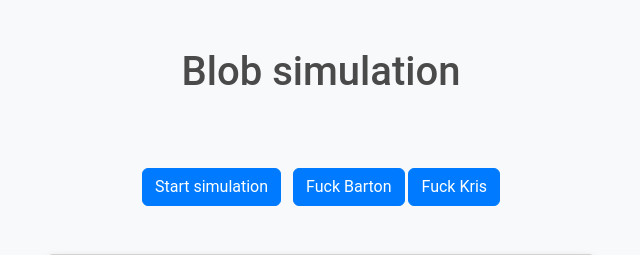
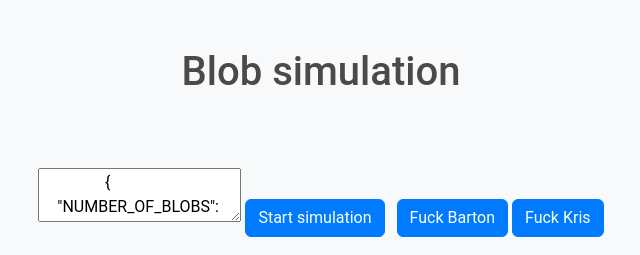
Before and after one commit to qymaensheel/green_beard_altruism, a Flask app: page / in a window 1280 px wide. Shown: the top 255 px of the page, without its empty margins (319-959 px from the left). Run offline with Flask 3, Linux system fonts and the light colour scheme; some libraries are stand-ins or nearby versions.

Commit message:
flask app template

```diff
--- a/app.py
+++ b/app.py
@@ -33,4 +33,4 @@ def simulation_get_results():
     return send_from_directory(directory='plots', path=filepath, as_attachment=True)
 
 
-app.run('localhost', 8080, debug=True)
+app.run('146.59.12.7', 8080, debug=True)
--- a/templates/index.html
+++ b/templates/index.html
@@ -41,9 +41,13 @@
     <script>
         function startSimulation() {
             console.log('starting')
-            fetch("/simulation", {method: "POST"})
+
+            let data = document.getElementById("inputJson").innerHTML
+            console.log(data)
+
+            fetch("/simulation", {method: "POST", body:data})
                 .then((response) => response.json())
-                .then((json) => console.log(json));
+                .then((json) => localStorage.setItem('simulationId', json.simulationId));
         }
 
         function getTxt() {
@@ -72,6 +76,20 @@
     <div class="row mt-5">
         <div class="col text-center">
             <!-- Two buttons -->
+            <textarea id="inputJson">
+                {
+    "NUMBER_OF_BLOBS": 500,
+    "NUMBER_OF_TREES": 1000,
+    "PROB_BAD_TREE": 0.5,
+    "PROB_GET_EATEN": 0.5,
+    "PROB_DOUBLE_REPRODUCE": 0.3,
+    "ALTRUISTIC_GENE_FRACTION": 0.2,
+    "STEPS": 100,
+    "GREEN_BEARD": true,
+    "SIMULATION_NAME": "hehe",
+    "PLOT_PATH": "plots"
+}
+            </textarea>
             <button type="button" class="btn btn-primary me-2" onclick="startSimulation()">Start simulation</button>
             <button type="button" class="btn btn-secondary">Fuck Barton</button>
             <button type="button" class="btn btn-secondary">Fuck Kris</button>
```
